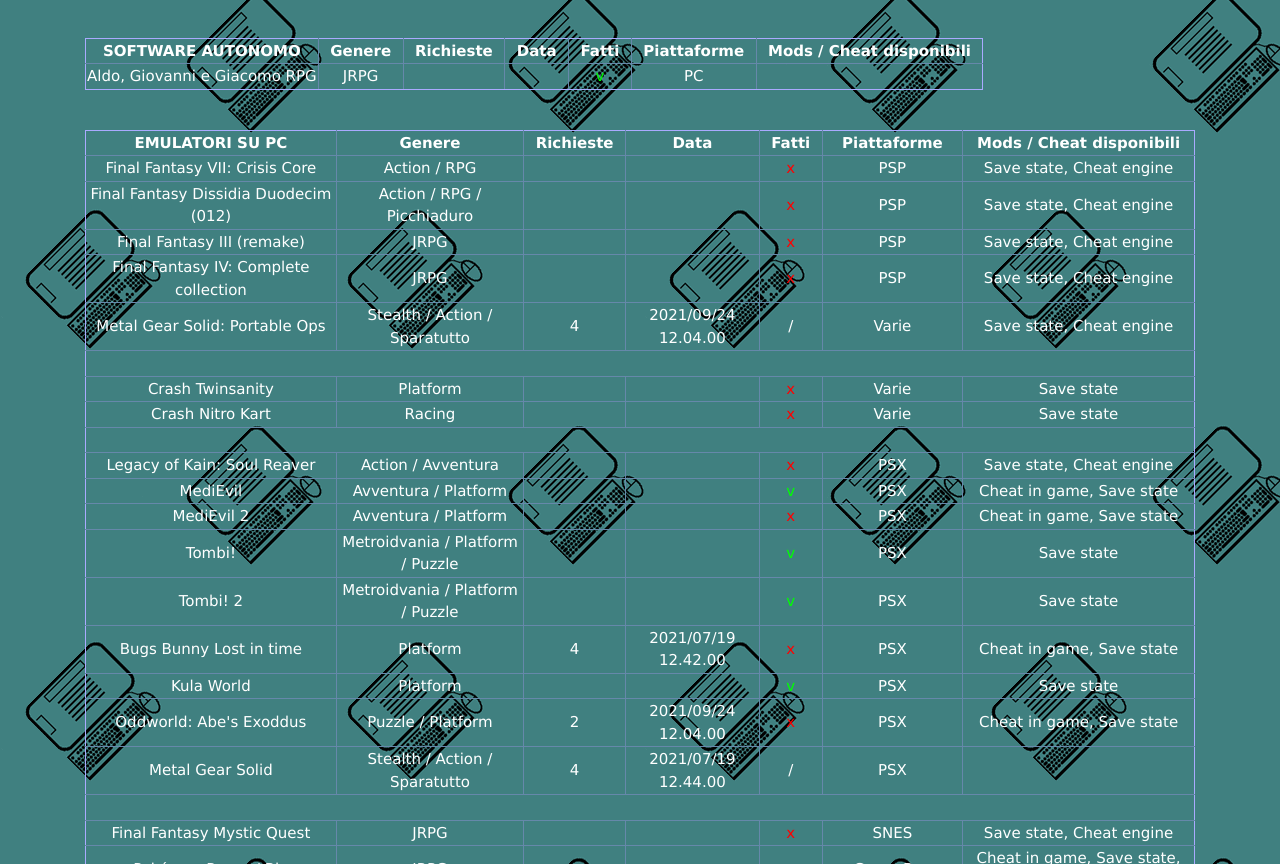
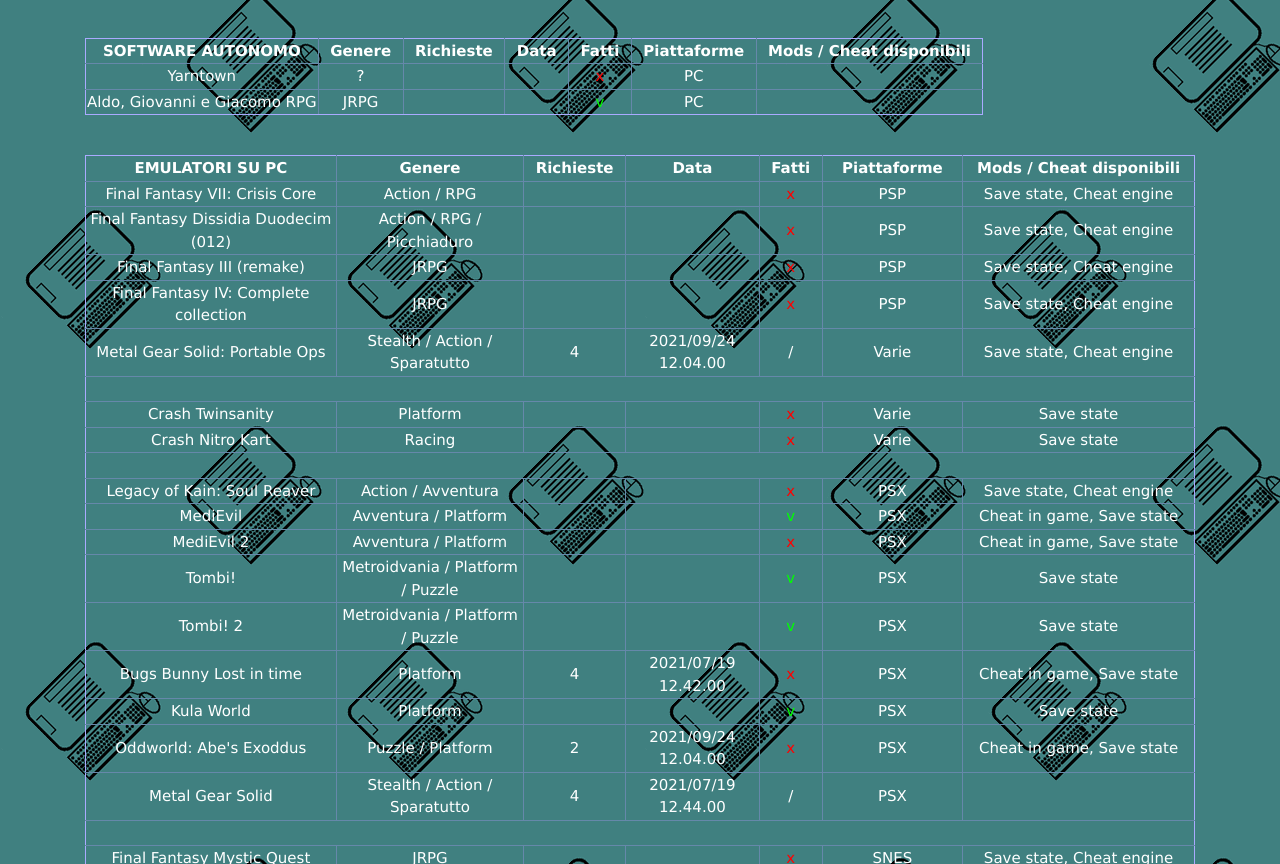
Before and after one commit to sunbrogilgamesh/sunbrogilgamesh.github.io, a plain HTML site: page index.html in a window 1280 px wide. Shown: the part 1773-2637 px from the top of the page. Drawn offline with nearby package versions, Linux system fonts and the light colour scheme.

Commit message:
Update index.html

```diff
--- a/index.html
+++ b/index.html
@@ -361,6 +361,15 @@
           <th>&nbsp;&nbsp;Fatti&nbsp;&nbsp;</th>
           <th>&nbsp;&nbsp;Piattaforme&nbsp;&nbsp;</th>
           <th>&nbsp;&nbsp;Mods / Cheat disponibili&nbsp;&nbsp;</th>
+        </tr>
+        <tr>
+          <td>Yarntown</td>
+          <td>?</td>
+          <td></td>
+          <td></td>
+          <td class="red">x</td>
+          <td>PC</td>
+          <td></td>
         </tr>
         <tr>
           <td>Aldo, Giovanni e Giacomo RPG</td>
```
